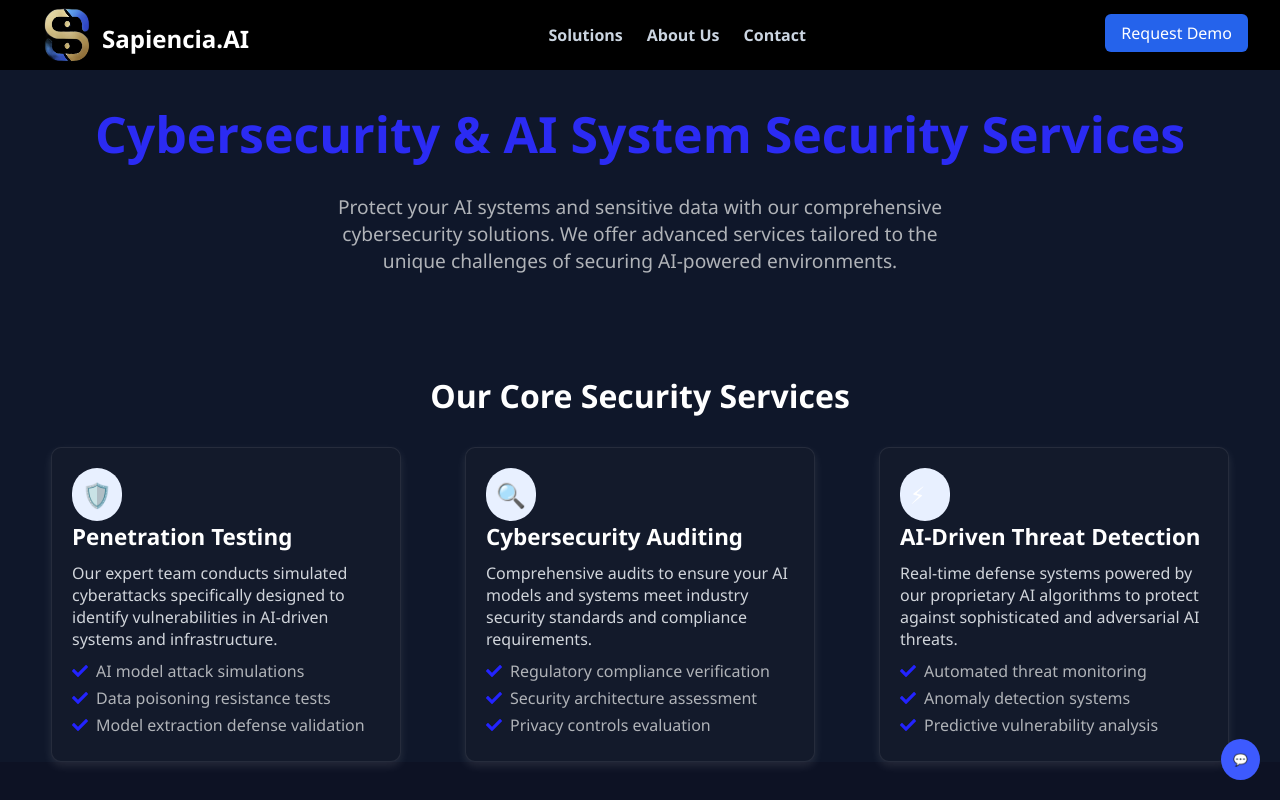
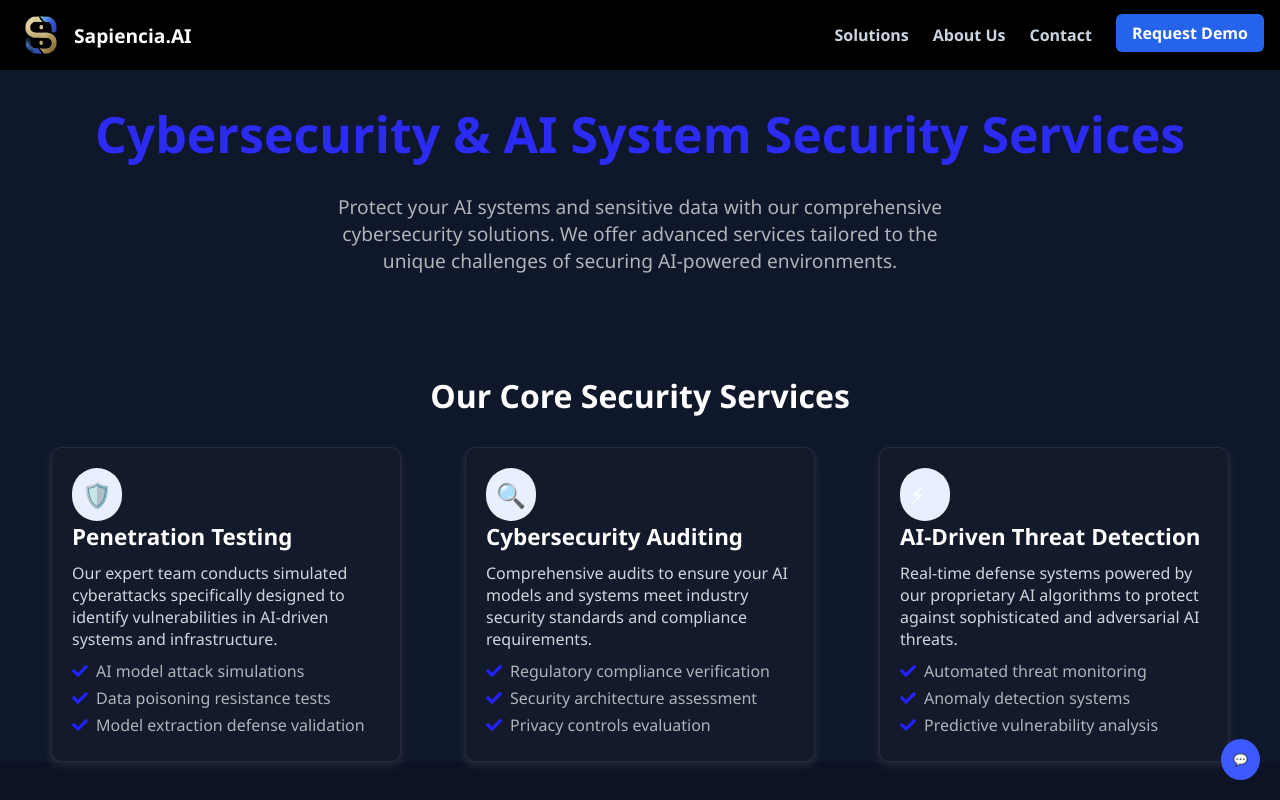
Before and after one commit to PratheekshaSudhir/Sapiencia_Recent, a React (Create React App) app: page /cybersecurity in a window 1280 px wide. Built offline with nearby package versions, Linux system fonts and the light colour scheme.

Commit message:
responsiveness is added for the code

```diff
--- a/src/components/Navbar.css
+++ b/src/components/Navbar.css
@@ -1,84 +1,171 @@
+/* === Base Navbar Styles === */
 .navbar {
   width: 100%;
+  max-width: 100vw;
   height: 70px;
   background-color: rgba(0, 0, 0);
   display: flex;
   align-items: center;
   justify-content: space-between;
-    padding: 0 2rem;
+  padding: 0 1rem;
   z-index: 999;
-  }
-  .navbar-logo {
-    /*background-color: rgba(15, 23, 42, 0.8); does not apply the bg-color*/
-    display: flex;
-    align-items: center;
-    gap: 0.5rem; /* Space between logo and text */
- }
-
-  .navbar-logo-img {
-
-    width: 70px; /* Adjust the size of the logo */
-    height: 70px; /* Ensure the logo is square */
-    object-fit: contain; /* Maintain aspect ratio */
-
- }
-  .fixed-nav {
   position: fixed;
   top: 0;
   left: 0;
 }
 
-  .navbar-logo a {
-    font-size: 1.5rem;
-    font-weight: 700;
-    color: #fff;
+.navbar-left {
   display: flex;
+  align-items: center;
 }
 
-  .company_name{
+.navbar-logo {
+  display: flex;
   align-items: center;
-    padding-top: 10%;
+  text-decoration: none;
+  color: #fff;
+  font-weight: bold;
+  font-size: 1.2rem;
+}
+
+.navbar-logo-img {
+  width: 50px;
+  height: 50px;
+  object-fit: contain;
+  margin-right: 0.5rem;
+}
+
+.company_name {
+  color: white;
+}
+
+/* Toggle button */
+.navbar-toggle {
+  display: none;
+  background: none;
+  border: none;
+  font-size: 1.5rem;
+  color: #fff;
+  cursor: pointer;
+}
+
+/* Desktop links */
+.navbar-links-desktop {
+  display: flex;
+  align-items: center;
+  gap: 1.5rem;
 }
 
 .navbar-links {
   display: flex;
   gap: 1.5rem;
-    font-weight: bold;
+  list-style: none;
+  margin: 0;
+  padding: 0;
 }
 
 .navbar-links li a {
   color: #cbd5e1;
-    transition: color 0.3s ease;
+  text-decoration: none;
+  font-weight: bold;
 }
 
 .navbar-links li a:hover {
   color: #fff;
 }
 
-  .navbar-cta .cta-button-demo {
+/* === Reusable Button Styling === */
+.cta-button-demo {
   background-color: #2563eb;
   color: #fff;
   padding: 0.5rem 1rem;
   border-radius: 6px;
-    transition: background-color 0.3s ease;
-    position: relative; /* Ensure the pseudo-element is positioned relative to the button */
-    overflow: hidden; /* Prevent the shimmer effect from overflowing */
-    display: inline-block; /* Ensure the button respects its content size */
+  text-decoration: none;
+  position: relative;
+  overflow: hidden;
+  display: inline-block;
+  font-weight: bold;
 }
 
-.navbar-cta .cta-button-demo::before {
+.cta-button-demo::before {
   content: '';
   position: absolute;
   top: 0;
-    left: -100%; /* Start the shimmer effect off-screen */
-    width: 100%; /* Match the button's width */
-    height: 100%; /* Match the button's height */
+  left: -100%;
+  width: 100%;
+  height: 100%;
   background: linear-gradient(to right, rgba(255, 255, 255, 0), rgba(255, 255, 255, 0.3), rgba(255, 255, 255, 0));
   transition: transform 0.6s;
   z-index: 1;
-    pointer-events: none; /* Prevent interaction with the pseudo-element */
+  pointer-events: none;
 }
 
-.navbar-cta .cta-button-demo:hover::before {
-    transform: translateX(200%); /* Move the shimmer effect across the button */
+.cta-button-demo:hover::before {
+  transform: translateX(200%);
 }
+
+/* === Mobile Dropdown === */
+.navbar-dropdown {
+  display: none;
+  flex-direction: column;
+  align-items: center;
+  background-color: rgba(0, 0, 0, 0.95);
+  padding: 1rem 0;
+  width: 100%;
+  position: absolute;
+  top: 70px;
+  left: 0;
+  z-index: 998;
+}
+
+.navbar-dropdown.active {
+  display: flex;
+}
+
+.navbar-links-mobile {
+  list-style: none;
+  padding: 0;
+  margin: 0;
+  width: 100%;
+  display: flex;
+  flex-direction: column;
+  gap: 1rem;
+  align-items: center;
+}
+
+.navbar-links-mobile li a {
+  color: #cbd5e1;
+  text-decoration: none;
+  font-weight: bold;
+  font-size: 1.1rem;
+}
+
+.navbar-links-mobile li a:hover {
+  color: #fff;
+}
+
+.navbar-cta-mobile {
+  margin-top: 1rem;
+}
+
+/* === Media Queries === */
+@media (max-width: 768px) {
+  .navbar-links-desktop {
+    display: none;
+  }
+
+  .navbar-toggle {
+    display: block;
+  }
+
+  .navbar {
+    height: 70px;
+    padding: 0 1rem;
+  }
+}
+
+@media (min-width: 769px) {
+  .navbar-dropdown {
+    display: none !important;
+  }
+}
--- a/src/components/Navbar.js
+++ b/src/components/Navbar.js
@@ -1,19 +1,33 @@
-import React from 'react';
+import React, { useState } from 'react';
 import { Link } from 'react-router-dom';
 import './Navbar.css';
 
 const Navbar = () => {
-  // const location = useLocation();
-  // const isHome = location.pathname === '/';
+  const [isMenuOpen, setIsMenuOpen] = useState(false);
+
+  const toggleMenu = () => {
+    setIsMenuOpen(!isMenuOpen);
+  };
+
+  const closeMenu = () => {
+    setIsMenuOpen(false);
+  };
 
   return (
+    <>
       <nav className="navbar fixed-nav">
-      <div className="navbar-logo">
-        <a href="/">
-        <img src="\no_backg_logo.jpeg" alt="Logo" className="navbar-logo-img" />
-        <div className='company_name'><p>Sapiencia.AI</p></div>
+        <div className="navbar-left">
+          <a href="/" className="navbar-logo">
+            <img src="/no_backg_logo.jpeg" alt="Logo" className="navbar-logo-img" />
+            <div className="company_name">Sapiencia.AI</div>
           </a>
         </div>
+
+        <button className="navbar-toggle" onClick={toggleMenu}>
+          ☰
+        </button>
+
+        <div className="navbar-links-desktop">
           <ul className="navbar-links">
             <li><Link to="/solutions">Solutions</Link></li>
             <li><Link to="/about">About Us</Link></li>
@@ -22,7 +36,21 @@ const Navbar = () => {
           <div className="navbar-cta">
             <Link to="/contact" className="cta-button-demo">Request Demo</Link>
           </div>
+        </div>
       </nav>
+
+      {/* Mobile Dropdown */}
+      <div className={`navbar-dropdown ${isMenuOpen ? 'active' : ''}`}>
+        <ul className="navbar-links-mobile">
+          <li><Link to="/solutions" onClick={closeMenu}>Solutions</Link></li>
+          <li><Link to="/about" onClick={closeMenu}>About Us</Link></li>
+          <li><Link to="/contact" onClick={closeMenu}>Contact</Link></li>
+        </ul>
+        <div className="navbar-cta-mobile">
+          <Link to="/contact" className="cta-button-demo" onClick={closeMenu}>Request Demo</Link>
+        </div>
+      </div>
+    </>
   );
 };
 
--- a/src/pages/About.css
+++ b/src/pages/About.css
@@ -326,6 +326,19 @@
     padding: 1rem;
   }
 
+  /*media query for team-grid*/
+  @media (max-width: 768px) {
+    .team-grid {
+      flex-direction: column; /* Stack team cards vertically */
+      align-items: center; /* Center the cards */
+      gap: 1.5rem; /* Add spacing between cards */
+    }
+
+    .team-member {
+      width: 100%; /* Ensure cards take full width on smaller screens */
+      max-width: 400px; /* Optional: Limit the width of each card */
+    }
+  }
   .team-member {
     background-color: rgba(30, 41, 59, 0.7);
     border-radius: 12px;
--- a/src/pages/HealthcareAI.css
+++ b/src/pages/HealthcareAI.css
@@ -313,3 +313,82 @@
   font-size: 14px;
   color: #555;
 }
+
+
+/* Add responsiveness for the container section */
+/* Add responsiveness for the container section */
+@media (max-width: 768px) {
+  .container {
+    flex-direction: column;
+    padding: 20px;
+  }
+
+  .card {
+    flex-direction: column;
+    align-items: center;
+    padding: 20px;
+  }
+
+  .card-left {
+    width: 100%;
+    text-align: center;
+    margin-bottom: 20px;
+  }
+
+  .card-left .title {
+    font-size: 1.8rem;
+    margin-bottom: 10px;
+  }
+
+  .card-left .description {
+    font-size: 1rem;
+    margin-bottom: 20px;
+  }
+
+  .buttons {
+    margin-bottom: 20px;
+  }
+
+  .features {
+    display: flex;
+    flex-direction: column;
+    gap: 20px;
+    width: 100%;
+    padding: 0 10px; /* Add padding to prevent content from touching screen edges */
+  }
+
+  .feature-item {
+    display: flex;
+    flex-direction: row; /* Ensure icons and text are aligned horizontally */
+    align-items: center;
+    text-align: left;
+    padding: 15px;
+    background-color: #f9f9f9;
+    border-radius: 8px;
+    width: 100%; /* Make feature items take full width */
+    box-shadow: 0 2px 5px rgba(0, 0, 0, 0.1);
+  }
+
+  .icon-container-join {
+    margin-right: 12px;
+    flex-shrink: 0; /* Prevent the icon from shrinking */
+  }
+
+  .icon-join {
+    color: #2563eb;
+    width: 24px;
+    height: 24px;
+  }
+
+  .feature-title {
+    font-size: 1rem;
+    font-weight: bold;
+    color: #1a1a1a;
+    margin-bottom: 5px;
+  }
+
+  .feature-description {
+    font-size: 0.9rem;
+    color: #555;
+  }
+}
--- a/src/pages/SalusIAM.css
+++ b/src/pages/SalusIAM.css
@@ -30,6 +30,7 @@ footer {
     padding: 60px;
     border-radius: 10px;
     max-width: 1200px;
+    margin: 0 auto;
   }
 
   .salus-text {
@@ -116,6 +117,50 @@ footer {
     width: 30%;
     height: 80%;
     z-index: 1; /* Ensure the image is above the backgrounds */
+  }
+/*media query for smaller screens*/
+  @media (max-width: 768px) {
+    .salus-container {
+      flex-direction: column; /* Stack content and image vertically */
+      padding: 20px; /* Reduce padding for smaller screens */
+      gap: 20px; /* Adjust spacing between content and image */
+    }
+
+    .salus-text {
+      max-width: 100%; /* Allow the text to take full width */
+      text-align: center; /* Center-align the text for better readability */
+    }
+
+    .salus-text h1 {
+      font-size: 2rem; /* Adjust heading size for smaller screens */
+    }
+
+    .salus-text h2 {
+      font-size: 1.5rem; /* Adjust subheading size */
+    }
+
+    .salus-text p {
+      font-size: 1rem; /* Adjust paragraph size */
+    }
+
+    .salus-img-outer-container {
+      justify-content: center; /* Center the image */
+      align-items: center;
+    }
+
+    .salus-image-container {
+      width: 100%; /* Make the image container take full width */
+      height: auto; /* Adjust height automatically */
+      display: flex; /* Ensure the container is displayed */
+      justify-content: center; /* Center the image horizontally */
+      align-items: center; /* Center the image vertically */
+    }
+
+    .salus-image {
+      width: 80%; /* Scale the image to fit within the container */
+      height: auto; /* Maintain aspect ratio */
+      display: block; /* Ensure the image is displayed */
+    }
   }
 
   /*Salus features styling*/
```
Lines whose indentation alone changed are shown as unchanged.
